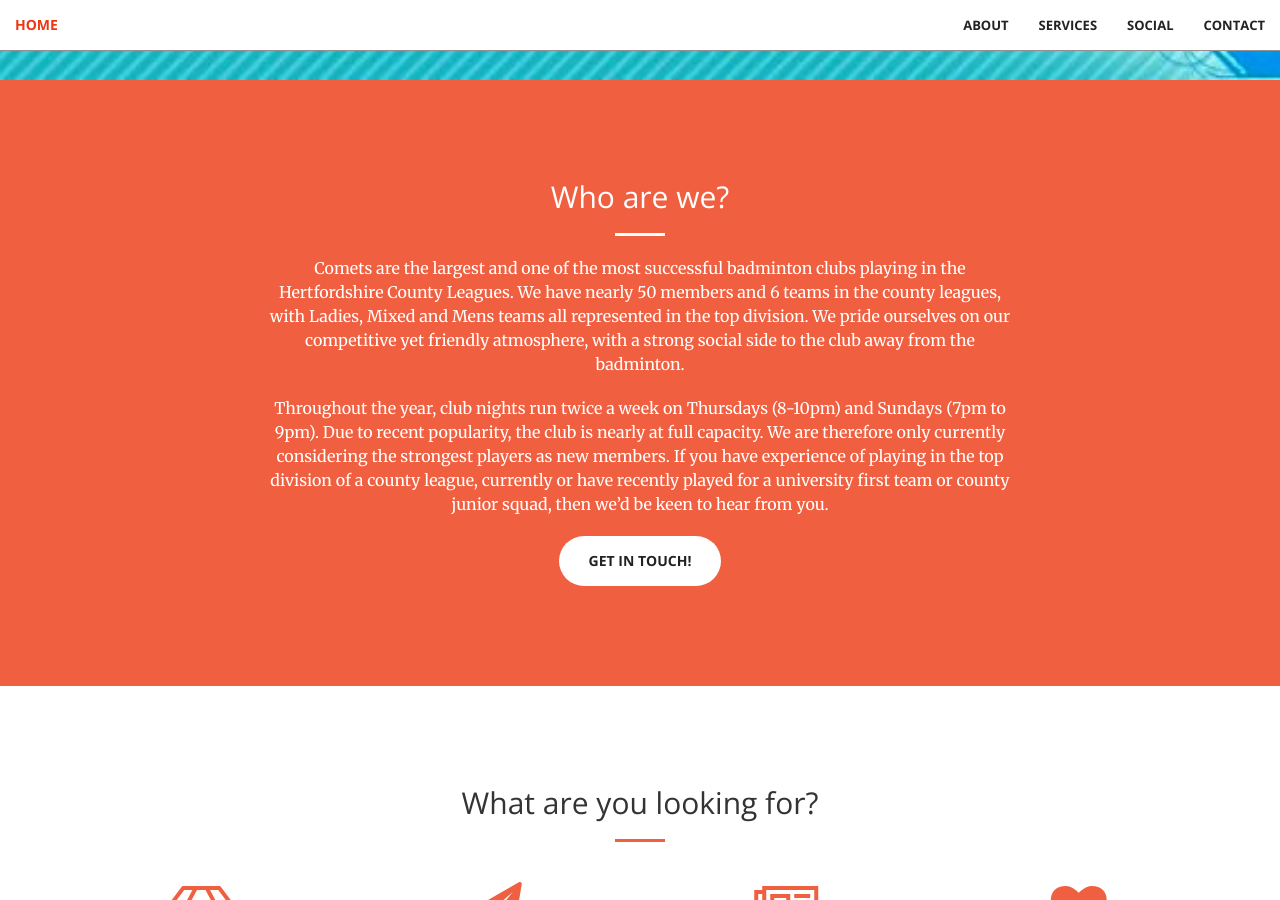
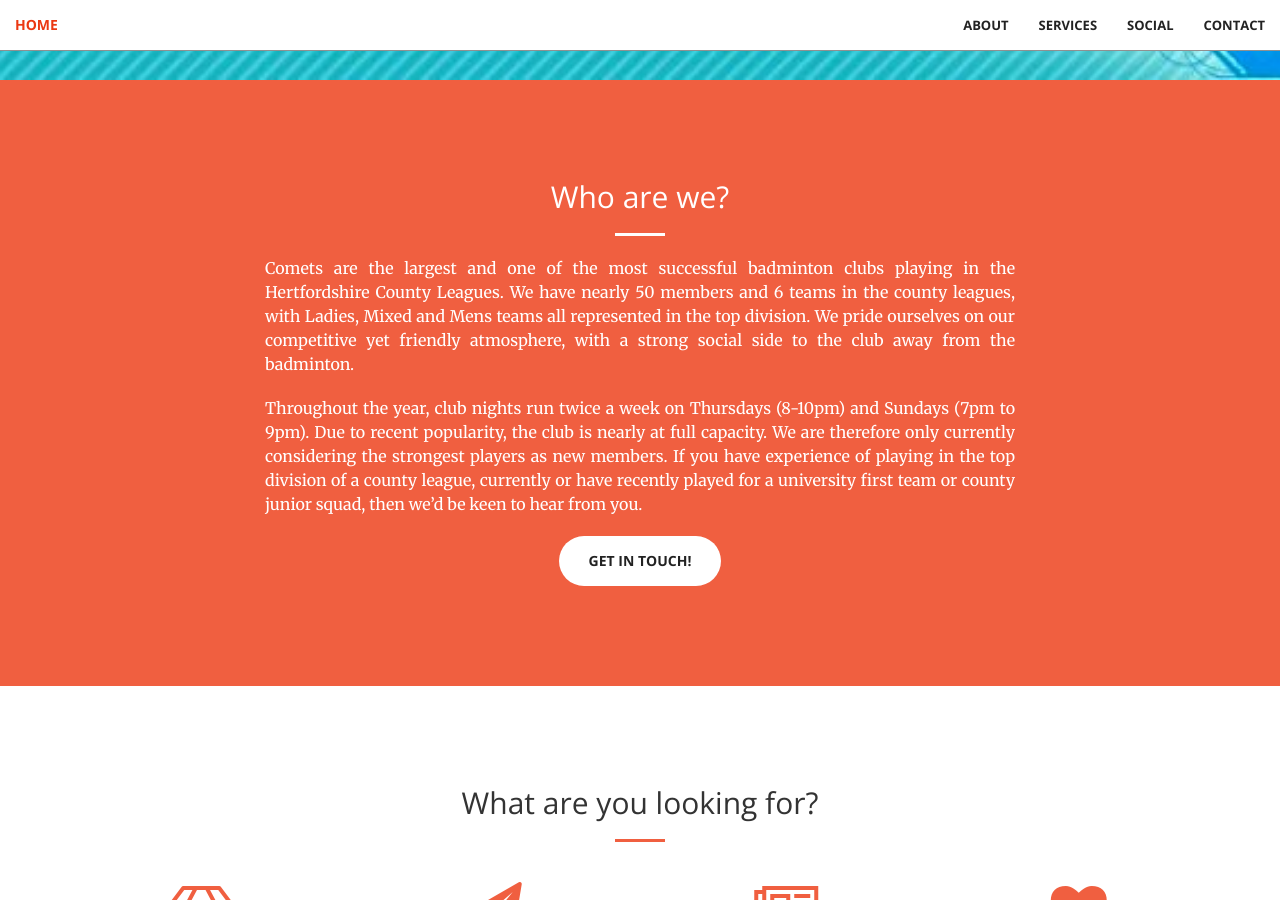
Before and after one commit to Cometsbc/cometsbc.github.io, a Jekyll site: the page built from index.html, in a window 1280 px wide and 900 px high, scrolled down 820 px. Built offline with Jekyll 4.4.1, drawn with Linux system fonts in a browser that asks for light colours.

Commit message:
update class

```diff
--- a/_includes/call-to-action.html
+++ b/_includes/call-to-action.html
@@ -4,11 +4,11 @@
             <div class="col-lg-8 col-lg-offset-2 text-center">
                 <h2 class="section-heading">Who are we?</h2>
                 <hr class="light">
-                <p class=".text-justify">
+                <p class="text-justify">
                     Comets are the largest and one of the most successful badminton clubs playing in the Hertfordshire County Leagues.
                     We have nearly 50 members and 6 teams in the county leagues, with Ladies, Mixed and Mens teams all represented in the top division.
                     We pride ourselves on our competitive yet friendly atmosphere, with a strong social side to the club away from the badminton.</p>
-                <p class=".text-justify">
+                <p class="text-justify">
                     Throughout the year, club nights run twice a week on Thursdays (8-10pm) and Sundays (7pm to 9pm).
                     Due to recent popularity, the club is nearly at full capacity.
                     We are therefore only currently considering the strongest players as new members.
```
